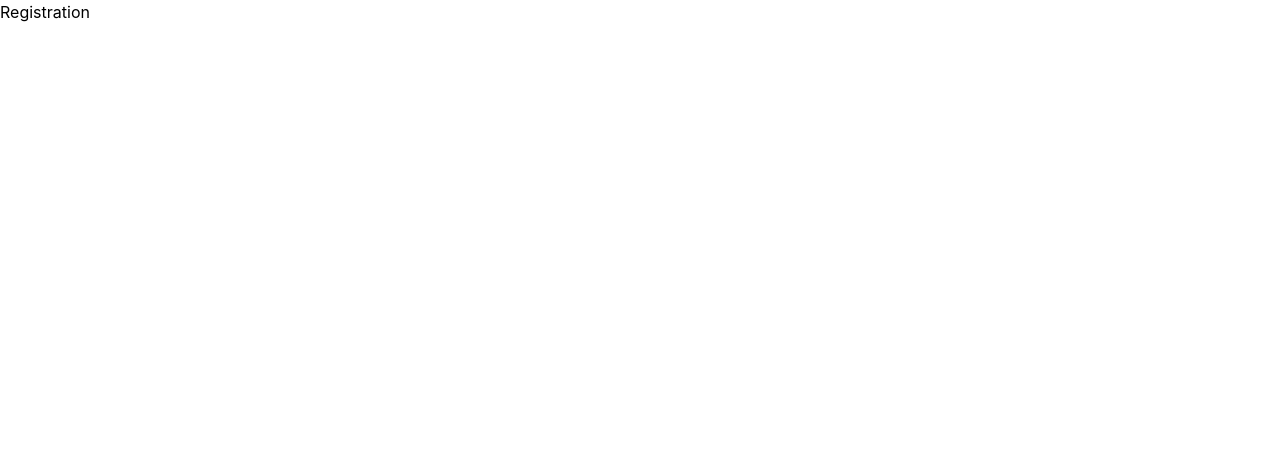
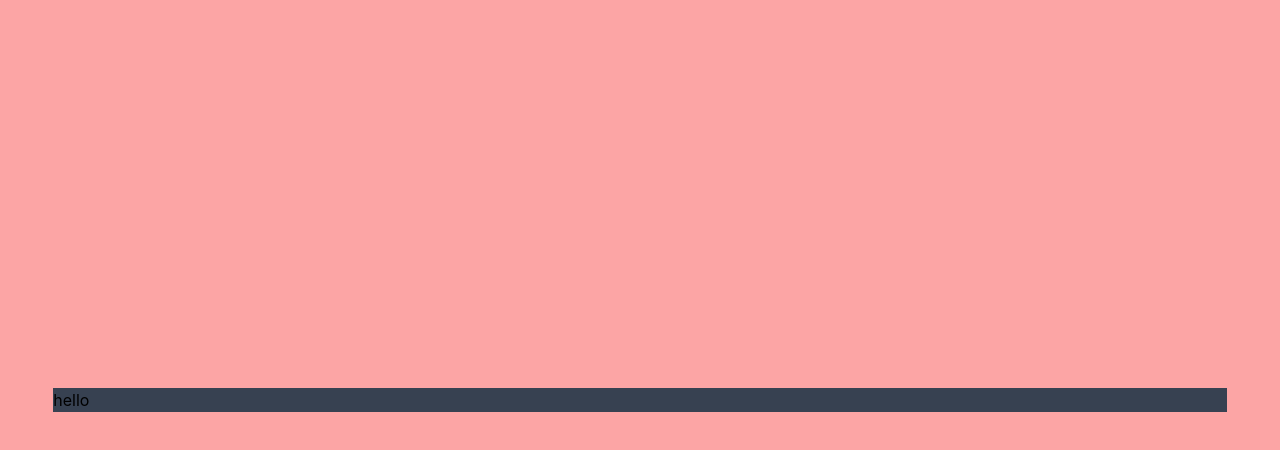
Before and after one commit to Pranav0786/AI-Nexus, a React (Create React App) app in the folder ainexus/: page / in a window 1280 px wide. Shown: the top 450 px of the page. Built offline with nearby package versions, Linux system fonts and the light colour scheme.

Commit message:
added proper sequence

```diff
--- a/ainexus/src/pages/Registration.jsx
+++ b/ainexus/src/pages/Registration.jsx
@@ -2,6 +2,22 @@ import React from 'react'
 
 export const Registration = () => {
   return (
-    <div>Registration</div>
+    // main page
+    <div className='bg-red-300 min-h-screen w-full flex mx-auto items-center justify-center'>
+        {/* actual section */}
+        <div className='bg-gray-700 w-11/12 '>
+            hello
+            {/* left box */}
+            <div>
+
+            </div>
+
+            {/* right box */}
+            <div>
+
+            </div>
+
+        </div>
+    </div>
   )
 }
```
